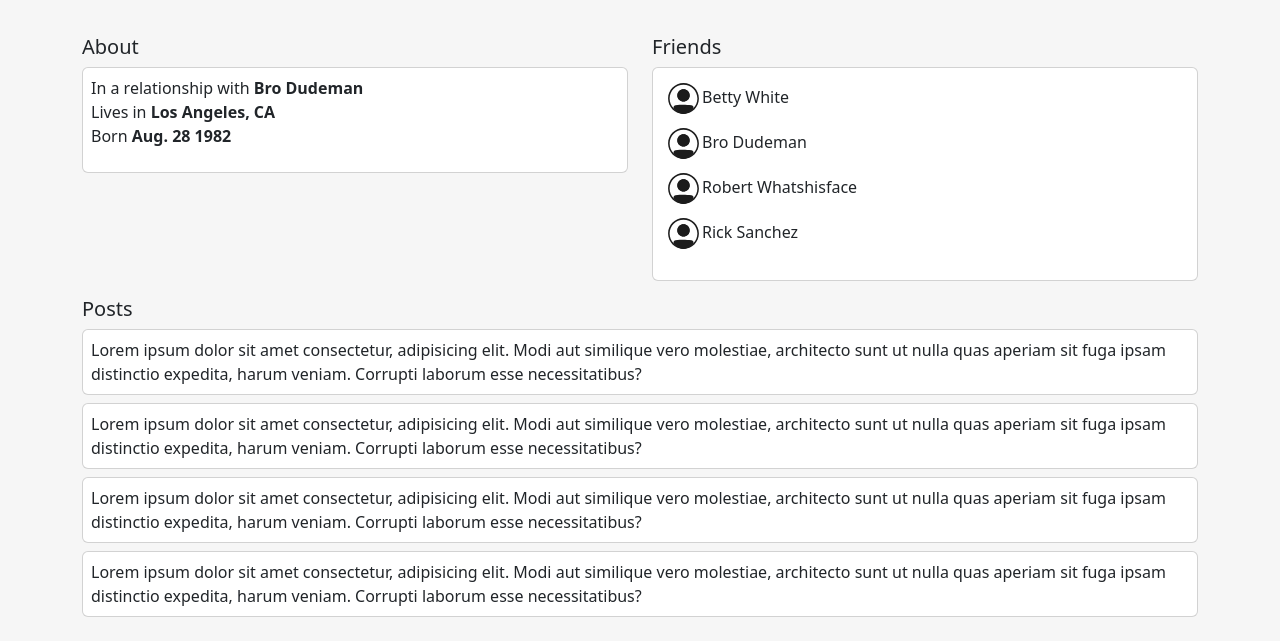
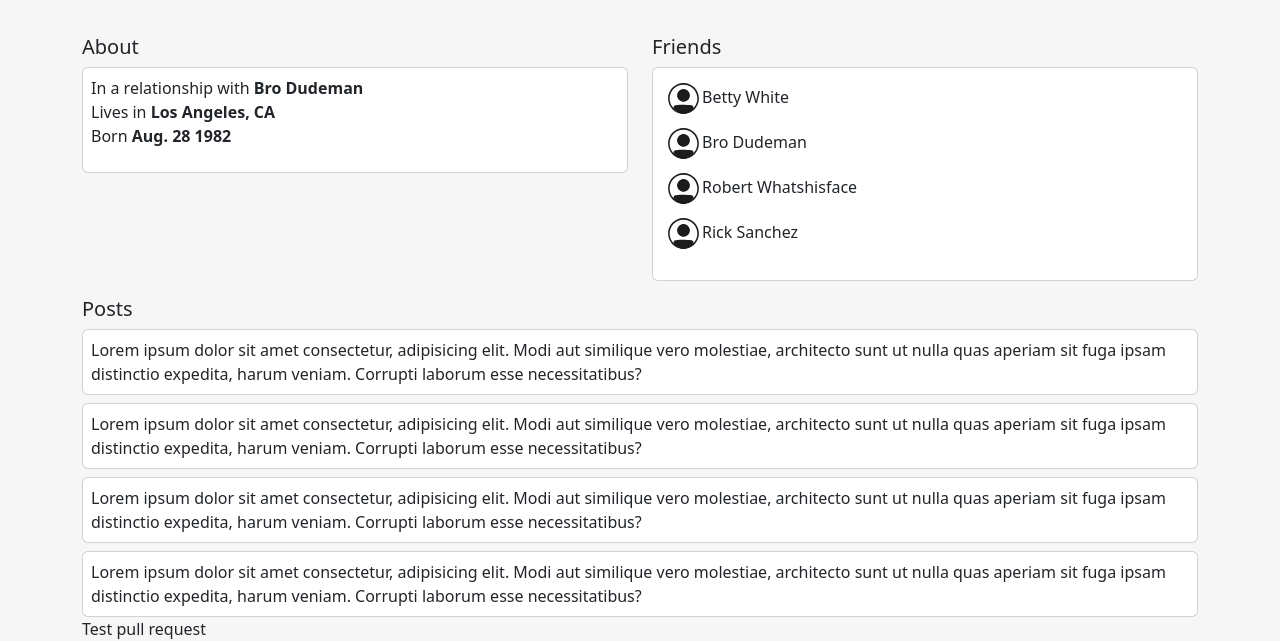
Before and after one commit to PederZzen/CSS-Frameworks-CA, a website: page profile.html in a window 1280 px wide. Shown: the part 475-1116 px from the top of the page. Before the commit the page ends 1092 px from the top, so only its background shows below. Drawn offline with nearby package versions, Linux system fonts and the light colour scheme.

Commit message:
Update profile.html

```diff
--- a/profile.html
+++ b/profile.html
@@ -78,6 +78,8 @@
             </section>
         </div>
 
+        <div>Test pull request</div>
+
 
     </main>
 </body>
```
